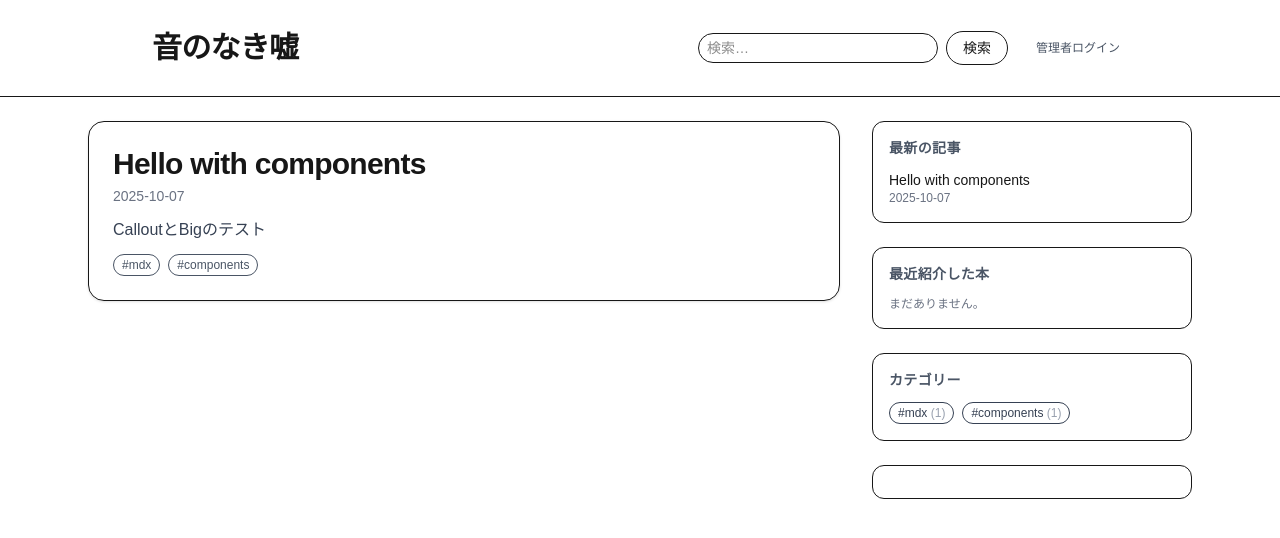
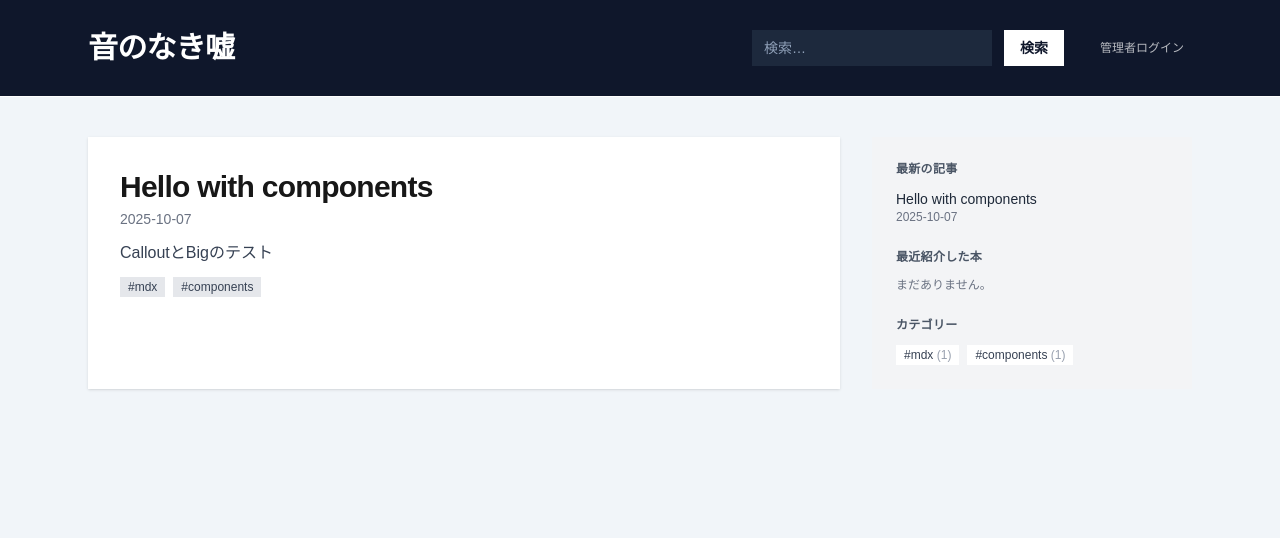
Before and after one commit to nino2024web/my-blog-, a Next.js app: page /blog in a window 1280 px wide. Shown: the top 538 px of the page. Built offline with nearby package versions, Linux system fonts and the light colour scheme.

Commit message:
main-css一覧変更

```diff
--- a/src/app/blog/page.tsx
+++ b/src/app/blog/page.tsx
@@ -1,5 +1,5 @@
+import Link from "next/link";
 import { listPosts } from "@/lib/mdx";
-import Ad from "@/components/mdx/Ad";
 
 export const revalidate = 60;
 export const metadata = { title: "Blog" };
@@ -7,11 +7,24 @@ export const metadata = { title: "Blog" };
 type SP = Promise<Record<string, string | string[] | undefined>>;
 const PAGE_SIZE = 10;
 
-const isBook = (p: any) =>
+type PostMeta = {
+  title?: string;
+  description?: string;
+  date?: string;
+  type?: string;
+  tags?: string[];
+};
+
+type Post = {
+  slug: string;
+  meta: PostMeta;
+};
+
+const isBook = (p: Post) =>
   p.meta?.type === "book" ||
   (Array.isArray(p.meta?.tags) && p.meta.tags.includes("book"));
 
-const toCategories = (posts: any[]) => {
+const toCategories = (posts: Post[]) => {
   const m = new Map<string, number>();
   for (const p of posts)
     for (const t of Array.isArray(p.meta?.tags) ? p.meta.tags : [])
@@ -53,7 +66,8 @@ export default async function BlogIndex({
 
   if (!filtered.length) {
     return (
-      <main className="mx-auto max-w-6xl px-4 sm:px-6 py-6">
+      <main className="bg-slate-100 dark:bg-zinc-950 min-h-screen">
+        <div className="mx-auto max-w-6xl px-4 sm:px-6 py-10">
           <h1 className="text-2xl font-bold mb-6">Blog</h1>
           {q ? (
             <p className="text-gray-500">
@@ -65,6 +79,7 @@ export default async function BlogIndex({
           ) : (
             <p className="text-gray-500">まだ記事がありません。</p>
           )}
+        </div>
       </main>
     );
   }
@@ -77,14 +92,13 @@ export default async function BlogIndex({
 
   const latest5 = filtered.slice(0, 5);
   const book5 = filtered.filter(isBook).slice(0, 5);
-  const categories = toCategories(filtered);
 
   return (
-    <main className="mx-auto max-w-6xl px-4 sm:px-6 py-6">
-      <div className="grid gap-8 lg:grid-cols-[1fr_320px]">
-        <section className="space-y-8">
-          <article className="rounded-2xl border p-6 shadow-sm bg-white/70 dark:bg-black/30">
-            <a href={`/blog/${featured.slug}`} className="block group">
+    <main className="bg-slate-100 dark:bg-zinc-950 min-h-screen">
+      <div className="mx-auto max-w-6xl px-4 sm:px-6 py-10 grid gap-8 lg:grid-cols-[1fr_320px]">
+        <section className="space-y-8 bg-white dark:bg-zinc-900 p-8 shadow-sm">
+          <article className="space-y-3">
+            <Link href={`/blog/${featured.slug}`} className="block group">
               <h2 className="text-2xl sm:text-3xl font-extrabold tracking-tight group-hover:underline">
                 {featured.meta.title ?? featured.slug}
               </h2>
@@ -99,25 +113,25 @@ export default async function BlogIndex({
                   {featured.meta.tags.map((t: string) => (
                     <span
                       key={t}
-                      className="rounded-full border px-2 py-0.5 text-xs text-gray-600"
+                      className="bg-gray-200 px-2 py-0.5 text-xs text-gray-700 dark:bg-zinc-800 dark:text-gray-200"
                     >
                       #{t}
                     </span>
                   ))}
                 </div>
               )}
-            </a>
+            </Link>
           </article>
 
-          <ul className="grid gap-6">
+          <ul className="space-y-6">
             {pageItems.map((p) => (
-              <li key={p.slug} className="border-b pb-4">
-                <a
+              <li key={p.slug} className="pb-4">
+                <Link
                   href={`/blog/${p.slug}`}
                   className="text-lg font-semibold hover:underline"
                 >
                   {p.meta.title ?? p.slug}
-                </a>
+                </Link>
                 <div className="text-sm text-gray-500">{p.meta.date}</div>
                 {p.meta.description && (
                   <p className="mt-1 text-gray-700 dark:text-gray-300">
@@ -130,56 +144,69 @@ export default async function BlogIndex({
 
           {totalPages > 1 && (
             <nav
-              className="mt-4 flex items-center justify-center gap-2"
+              className="mt-4 flex items-center justify-center gap-3 text-sm"
               aria-label="ページネーション"
             >
-              <a
+              {page > 1 ? (
+                <Link
                   href={`/blog?page=${Math.max(1, page - 1)}${
                     q ? `&q=${encodeURIComponent(q)}` : ""
                   }`}
-                className="rounded border px-3 py-1 text-sm aria-disabled:pointer-events-none aria-disabled:opacity-50"
-                aria-disabled={page === 1}
+                  className="bg-gray-200 px-4 py-2 text-gray-700 transition hover:bg-gray-300 dark:bg-zinc-800 dark:text-gray-200 dark:hover:bg-zinc-700"
                 >
                   前へ
-              </a>
-              <span className="text-sm text-gray-600">
+                </Link>
+              ) : (
+                <span className="bg-gray-200 px-4 py-2 text-gray-400 dark:bg-zinc-800 dark:text-zinc-600">
+                  前へ
+                </span>
+              )}
+              <span className="text-gray-600 dark:text-gray-300">
                 {page} / {totalPages}
               </span>
-              <a
+              {page < totalPages ? (
+                <Link
                   href={`/blog?page=${Math.min(totalPages, page + 1)}${
                     q ? `&q=${encodeURIComponent(q)}` : ""
                   }`}
-                className="rounded border px-3 py-1 text-sm aria-disabled:pointer-events-none aria-disabled:opacity-50"
-                aria-disabled={page === totalPages}
+                  className="bg-gray-200 px-4 py-2 text-gray-700 transition hover:bg-gray-300 dark:bg-zinc-800 dark:text-gray-200 dark:hover:bg-zinc-700"
                 >
                   次へ
-              </a>
-              <a href="/blog?page=1" className="ml-3 text-sm underline">
+                </Link>
+              ) : (
+                <span className="bg-gray-200 px-4 py-2 text-gray-400 dark:bg-zinc-800 dark:text-zinc-600">
+                  次へ
+                </span>
+              )}
+              <Link
+                href="/blog?page=1"
+                className="ml-3 text-gray-700 underline dark:text-gray-200"
+              >
                 全ページ一覧
-              </a>
+              </Link>
             </nav>
           )}
         </section>
 
-        <aside className="space-y-6">
-          <section className="rounded-xl border p-4">
-            <h3 className="mb-3 text-sm font-semibold tracking-wide text-gray-600">
+        <aside className="bg-gray-100 p-6 text-sm text-gray-800 dark:bg-zinc-900 dark:text-gray-200">
+          <section className="space-y-3">
+            <h3 className="text-xs font-semibold tracking-wide text-gray-600 dark:text-gray-400">
               最新の記事
             </h3>
             <ul className="space-y-2">
               {latest5.map((p) => (
-                <li key={p.slug} className="text-sm">
-                  <a href={`/blog/${p.slug}`} className="hover:underline">
+                <li key={p.slug}>
+                  <Link href={`/blog/${p.slug}`} className="hover:underline">
                     {p.meta.title ?? p.slug}
-                  </a>
+                  </Link>
                   <div className="text-xs text-gray-500">{p.meta.date}</div>
                 </li>
               ))}
             </ul>
           </section>
 
-          <section className="rounded-xl border p-4">
-            <h3 className="mb-3 text-sm font-semibold tracking-wide text-gray-600">
+          <section className="space-y-3 pt-6">
+            <h3 className="text-xs font-semibold tracking-wide text-gray-600 dark:text-gray-400">
               最近紹介した本
             </h3>
             {book5.length === 0 ? (
@@ -187,36 +214,34 @@ export default async function BlogIndex({
             ) : (
               <ul className="space-y-2">
                 {book5.map((p) => (
-                  <li key={p.slug} className="text-sm">
-                    <a href={`/blog/${p.slug}`} className="hover:underline">
+                  <li key={p.slug}>
+                    <Link href={`/blog/${p.slug}`} className="hover:underline">
                       {p.meta.title ?? p.slug}
-                    </a>
+                    </Link>
                   </li>
                 ))}
               </ul>
             )}
           </section>
 
-          <section className="rounded-xl border p-4">
-            <h3 className="mb-3 text-sm font-semibold tracking-wide text-gray-600">
+          <section className="space-y-3 pt-6">
+            <h3 className="text-xs font-semibold tracking-wide text-gray-600 dark:text-gray-400">
               カテゴリー
             </h3>
             <div className="flex flex-wrap gap-2">
               {toCategories(filtered)
                 .slice(0, 50)
                 .map(([tag, count]) => (
-                  <a
+                  <Link
                     key={tag}
                     href={`/blog?q=${encodeURIComponent(tag)}`}
-                    className="rounded-full border px-2 py-0.5 text-xs text-gray-700 hover:bg-gray-50"
+                    className="bg-white px-2 py-0.5 text-xs text-gray-700 transition hover:bg-gray-200 dark:bg-zinc-800 dark:text-gray-200 dark:hover:bg-zinc-700"
                   >
                     #{tag} <span className="text-gray-400">({count})</span>
-                  </a>
+                  </Link>
                 ))}
             </div>
           </section>
-
-          <section className="rounded-xl border p-4"></section>
         </aside>
       </div>
     </main>
--- a/src/app/globals.css
+++ b/src/app/globals.css
@@ -23,6 +23,7 @@
 }
 
 body {
+  margin: 0;
   background: var(--background);
   color: var(--foreground);
   font-family: Arial, Helvetica, sans-serif;
--- a/src/components/site/Header.tsx
+++ b/src/components/site/Header.tsx
@@ -1,3 +1,5 @@
+import Link from "next/link";
+
 type Props = {
   siteTitle?: string;
 };
@@ -6,21 +8,21 @@ export default function Header({
   siteTitle = process.env.NEXT_PUBLIC_SITE_TITLE ?? "音のなき嘘",
 }: Props) {
   return (
-    <header className="sticky top-0 z-40 border-b bg-white/80 backdrop-blur supports-[backdrop-filter]:bg-white/60 dark:bg-black/50">
-      <div className="mx-auto max-w-5xl px-4 sm:px-6">
-        <div className="flex h-20 sm:h-24 items-center gap-3">
-          <a
+    <header className="sticky top-0 z-40 border-b bg-slate-900 text-white">
+      <div className="mx-auto max-w-6xl px-4 sm:px-6">
+        <div className="flex h-20 sm:h-24 items-center gap-4">
+          <Link
             href="/blog"
             className="shrink-0 text-2xl sm:text-3xl font-extrabold tracking-tight hover:opacity-90"
             aria-label={siteTitle}
           >
             {siteTitle}
-          </a>
+          </Link>
 
           <form
             action="/blog"
             method="GET"
-            className="ml-auto hidden min-w-0 items-center gap-2 sm:flex"
+            className="ml-auto hidden min-w-0 items-center gap-3 sm:flex"
             role="search"
             aria-label="サイト内検索"
           >
@@ -28,28 +30,28 @@ export default function Header({
               type="search"
               name="q"
               placeholder="検索…"
-              className="w-60 rounded-full border px-2 py-1 text-sm outline-none focus:ring-2 focus:ring-black/20 dark:focus:ring-white/20"
+              className="w-60 bg-slate-800 px-3 py-2 text-sm text-white placeholder:text-slate-400 outline-none focus:ring-2 focus:ring-white/40"
             />
             <button
-              className="rounded-full border px-4 py-1.5 text-sm hover:bg-black hover:text-white dark:hover:bg-white dark:hover:text-black"
+              className="bg-white px-4 py-2 text-sm font-semibold text-slate-900 transition hover:bg-slate-200 focus:outline-none focus:ring-2 focus:ring-white/40"
               aria-label="検索"
             >
               検索
             </button>
           </form>
 
-          <a
+          <Link
             href="/login"
-            className="ml-2 rounded px-2 py-1 text-xs text-gray-600 hover:bg-gray-100 dark:text-gray-300 dark:hover:bg-white/10"
+            className="ml-3 px-2 py-1 text-xs text-white/70 transition hover:text-white"
           >
             管理者ログイン
-          </a>
+          </Link>
         </div>
 
         <form
           action="/blog"
           method="GET"
-          className="sm:hidden pb-3"
+          className="sm:hidden pb-4"
           role="search"
           aria-label="サイト内検索"
         >
@@ -57,7 +59,7 @@ export default function Header({
             type="search"
             name="q"
             placeholder="検索…"
-            className="w-full rounded-lg border px-3 py-2 text-sm outline-none focus:ring-2 focus:ring-black/20 dark:focus:ring-white/20"
+            className="w-full bg-white px-3 py-2 text-sm text-slate-900 outline-none focus:ring-2 focus:ring-slate-400"
           />
         </form>
       </div>
```
Also changed, not shown: content/hello-world.mdx (+12 -3 lines). Lines whose indentation alone changed are shown as unchanged.
